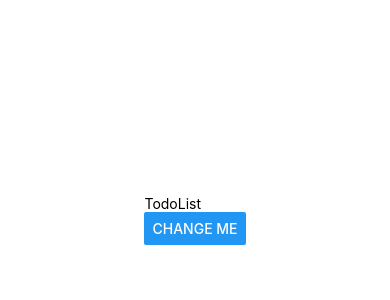
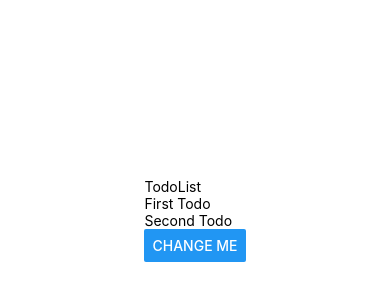
Before and after one commit to xalejandrow/MERN_Course, a React Native app in the folder todo-list/: screen / in a window 390 px wide. Shown: the part 202-502 px from the top of the page. Built offline with nearby package versions, Linux system fonts and the light colour scheme.

Commit message:
S8P80 - Props

```diff
--- /dev/null
+++ b/todo-list/Components/Todo.js
@@ -0,0 +1,12 @@
+import React from "react";
+import { View, Text, Button } from 'react-native';
+
+const Todo = (props) => {
+    return(
+        <View>
+            <Text>{props.name}</Text>
+        </View>
+    )
+}
+
+export default Todo;
--- a/todo-list/Components/TodoList.js
+++ b/todo-list/Components/TodoList.js
@@ -1,5 +1,7 @@
 import React, { useState } from 'react';
 import { View, Text, Button } from "react-native";
+
+import Todo from './Todo'
 
 const TodoList = () => {
 
@@ -8,6 +10,8 @@
     return(
         <View>
             <Text>{title}</Text>
+            <Todo name={'First Todo'}/>
+            <Todo name={'Second Todo'}/>
             <Button title='Change me' onPress={()=> setTitle('My List')}/>
         </View>
     )
```
